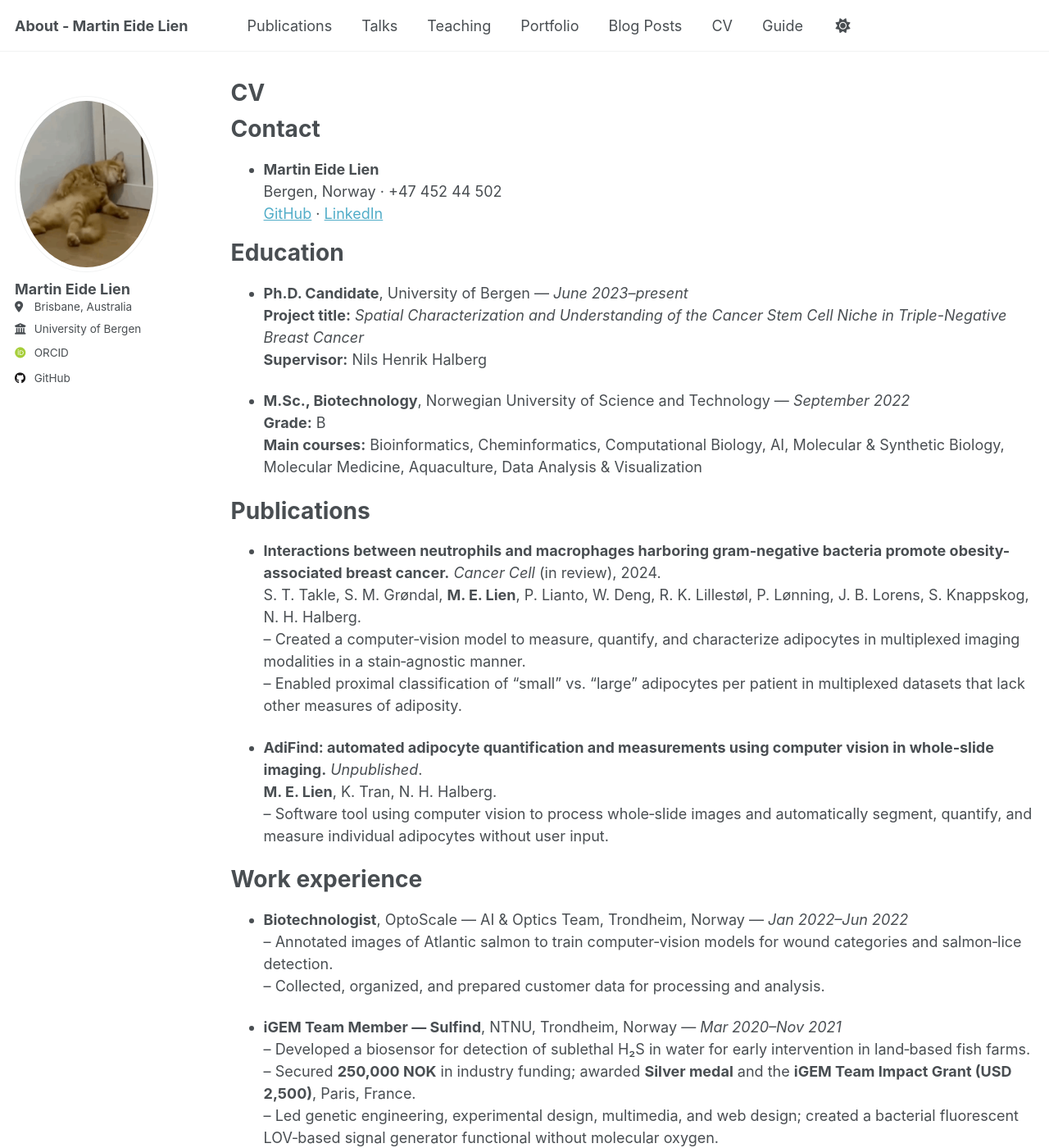
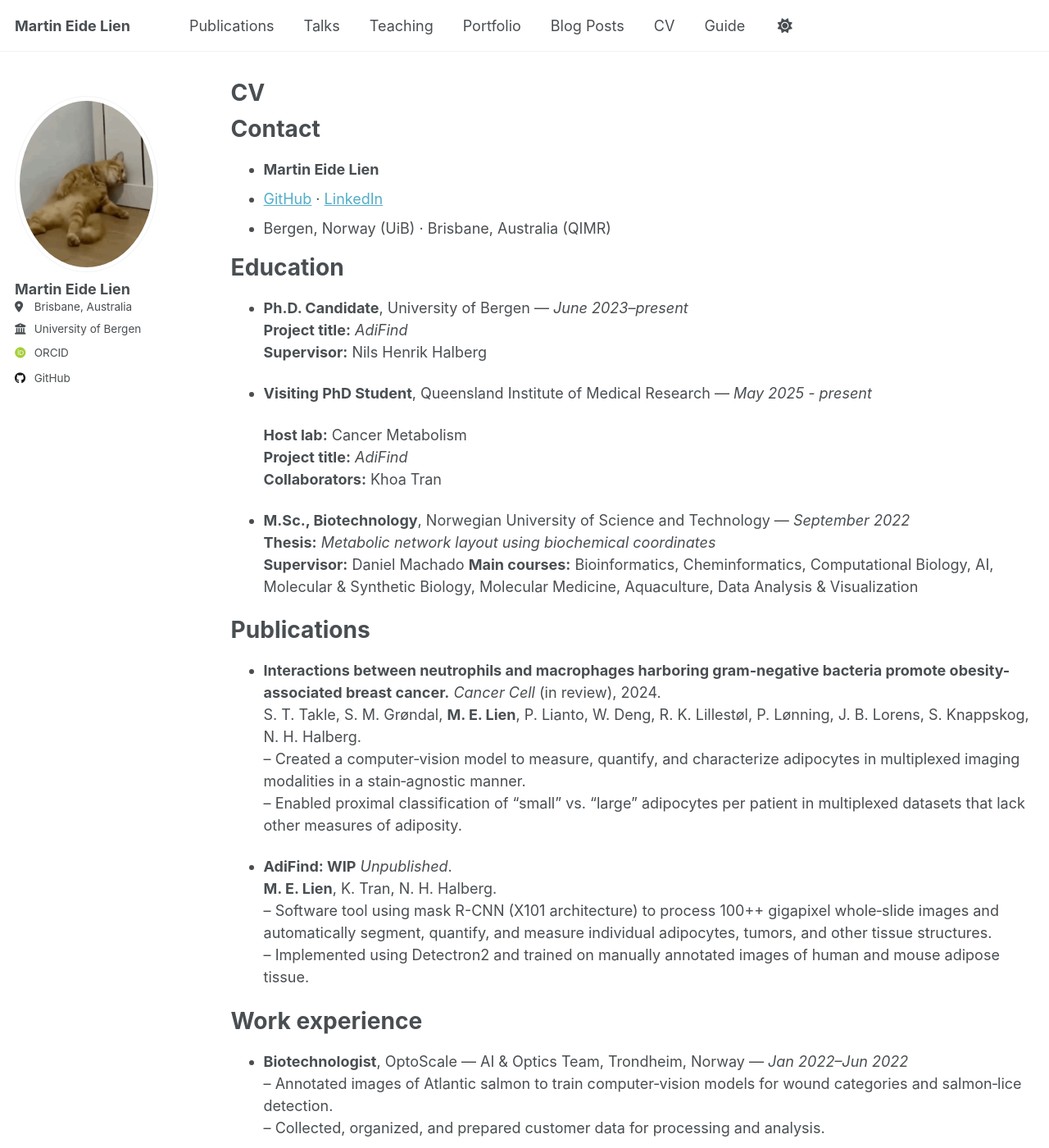
Before and after one commit to meidelien/meidelien.github.io, a Jekyll site: the page built from _pages/cv.md, in a window 1280 px wide and 1400 px high. Shown: the whole window at 82% size. Built offline with Jekyll 4.4.1, drawn with Linux system fonts in a browser that asks for light colours; some web fonts are replaced; a script that is not in the unit is left out; some of the changed text lies outside the part shown.

Commit message:
Update site config and expand CV details
Changed the site title and description in _config.yml. Updated cv.md with revised contact info, added details about education and research projects, expanded publication and skills sections, and included new affiliations and tools.

```diff
--- a/_config.yml
+++ b/_config.yml
@@ -9,10 +9,10 @@
 # Basic Site Settings
 locale                   : "en-US"
 site_theme               : "default" # Currently available options are "default", "air"
-title                    : "About - Martin Eide Lien"
+title                    : "Martin Eide Lien"
 title_separator          : "-"
 name                     : &name "Martin Eide Lien"
-description              : &description "Your Name's academic portfolio"   # Update this with a general description of your site, this is the default if not overridden by a page
+description              : &description "🙂‍↕️🙂‍↔️"   # Update this with a general description of your site, this is the default if not overridden by a page
 url                      : https://meidelien.github.io # The base hostname & protocol for your site e.g. "https://[your GitHub username].github.io",
                                                            # or if you already have some other page hosted on Github then use "https://[your GitHub username].github.io/[Your Repo Name]"
 baseurl                  : "" # the subpath of your site, e.g. "/blog"
--- a/_pages/cv.md
+++ b/_pages/cv.md
@@ -12,17 +12,25 @@ redirect_from:
 Contact
 ======
 * **Martin Eide Lien**
-  Bergen, Norway · +47 452 44 502
- [GitHub](https://github.com/meidelien) · [LinkedIn](https://www.linkedin.com/in/martin-lien-1a355650)
+* [GitHub](https://github.com/meidelien) · [LinkedIn](https://www.linkedin.com/in/martin-lien-1a355650)
+*  Bergen, Norway (UiB) · Brisbane, Australia (QIMR)
+
 
 Education
 ======
 * **Ph.D. Candidate**, University of Bergen — *June 2023–present*
-  **Project title:** *Spatial Characterization and Understanding of the Cancer Stem Cell Niche in Triple-Negative Breast Cancer*
+  **Project title:** *AdiFind*
   **Supervisor:** Nils Henrik Halberg
 
+* **Visiting PhD Student**, Queensland Institute of Medical Research  — *May 2025 - present*
+
+  **Host lab:** Cancer Metabolism
+  **Project title:** *AdiFind*
+  **Collaborators:** Khoa Tran
+
 * **M.Sc., Biotechnology**, Norwegian University of Science and Technology — *September 2022*
-  **Grade:** B
+  **Thesis:** *Metabolic network layout using biochemical coordinates*
+    **Supervisor:** Daniel Machado
   **Main courses:** Bioinformatics, Cheminformatics, Computational Biology, AI, Molecular & Synthetic Biology, Molecular Medicine, Aquaculture, Data Analysis & Visualization
 
 Publications
@@ -32,9 +40,10 @@ Publications
   – Created a computer‑vision model to measure, quantify, and characterize adipocytes in multiplexed imaging modalities in a stain‑agnostic manner.
   – Enabled proximal classification of “small” vs. “large” adipocytes per patient in multiplexed datasets that lack other measures of adiposity.
 
-* **AdiFind: automated adipocyte quantification and measurements using computer vision in whole‑slide imaging.** *Unpublished*.
+* **AdiFind: WIP** *Unpublished*.
   **M. E. Lien**, K. Tran, N. H. Halberg.
-  – Software tool using computer vision to process whole‑slide images and automatically segment, quantify, and measure individual adipocytes without user input.
+  – Software tool using mask R-CNN (X101 architecture) to process 100++ gigapixel whole‑slide images and automatically segment, quantify, and measure individual adipocytes, tumors, and other tissue structures.
+  – Implemented using Detectron2 and trained on manually annotated images of human and mouse adipose tissue.
 
 Work experience
 ======
@@ -70,7 +79,7 @@ Skills
 ======
 * **Programming:** Python, Julia, R, Lua, JavaScript, MATLAB
 * **Documentation:** LaTeX, Markdown, HTML
-* **Software tools:** PyTorch, TensorFlow, scikit‑learn, AlphaFold, RDKit, Biopython, Cytoscape, Escher, COBRApy, ReFramed, Benchling, Nextflow, Snakemake, OpenCV
+* **Software tools:** PyTorch, TensorFlow, scikit‑learn, AlphaFold, RDKit, Biopython, Cytoscape, Escher, COBRApy, ReFramed, Benchling, Nextflow, Snakemake, OpenCV, Detectron2
 * **Dry‑lab:** Biological networks, pathway enrichment analysis, systems modeling, genome assembly & annotation, plasmid design, molecular‑descriptor calculation, flow‑cytometry data analysis & processing
 * **Wet‑lab:** Cloning, media preparation, plasmid amplification, basic microfluidics, experimental design, protein labeling, dissection
 * **Languages:** Norwegian (native), English (fluent), French (beginner)
```
